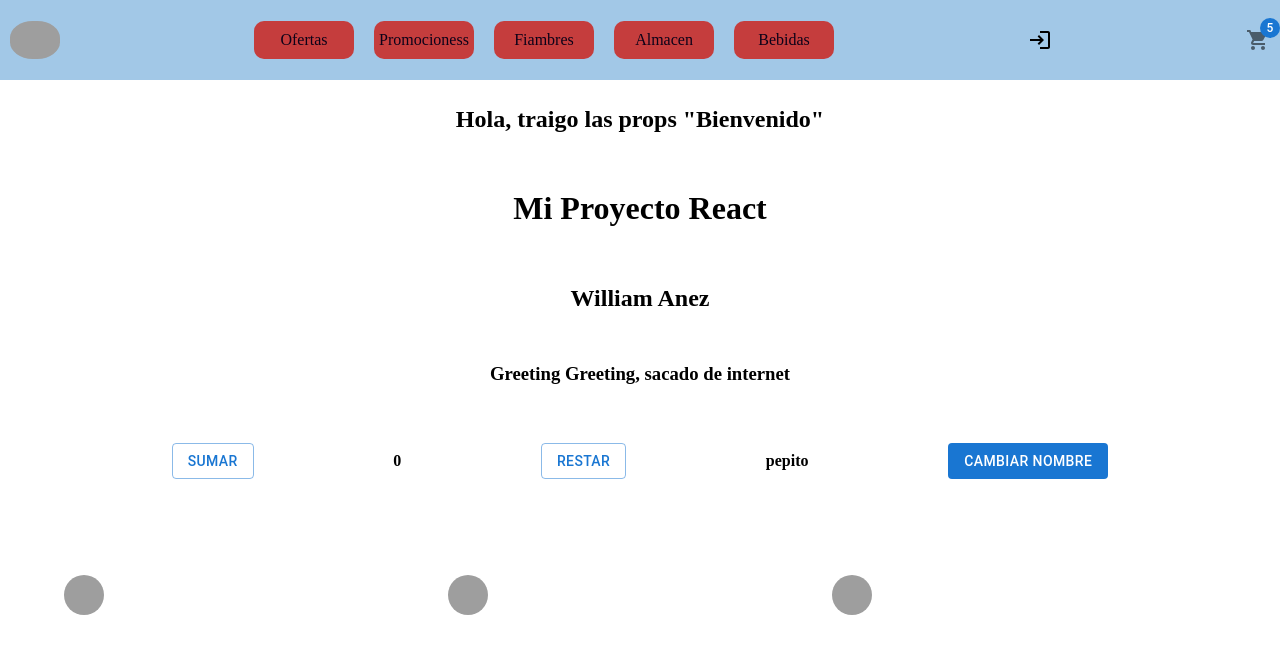
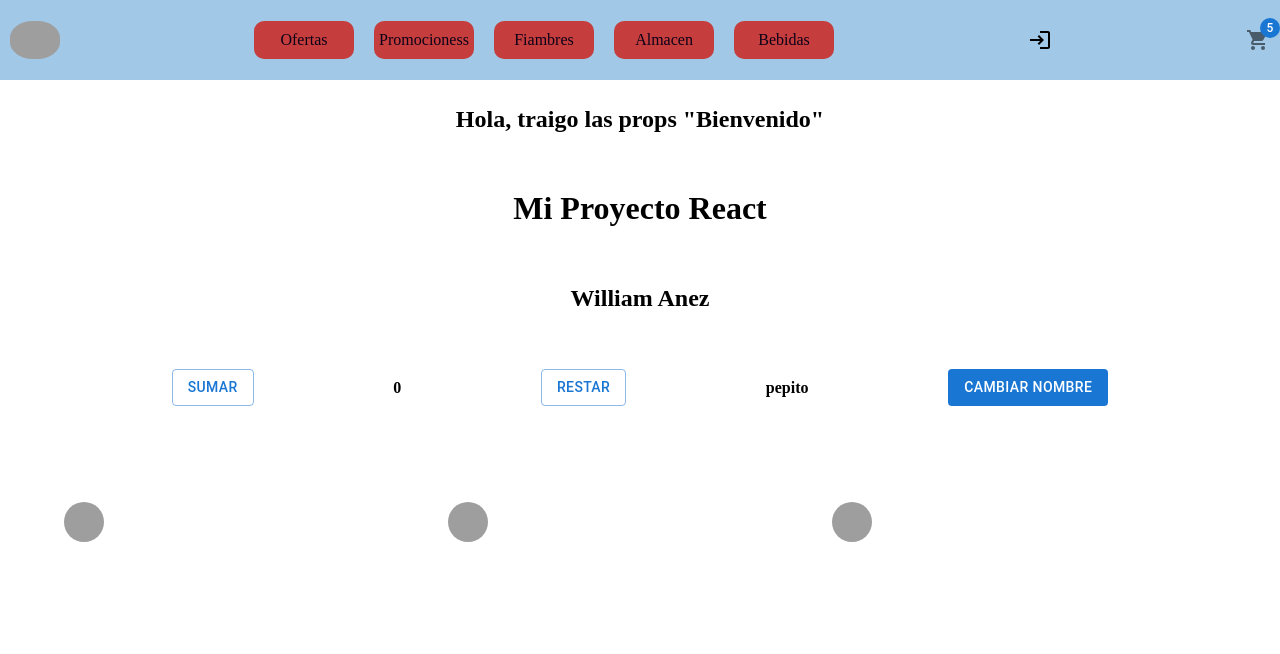
Before and after one commit to williamjoseanez/React-Proyecto-William-Anez, a React (Vite) app: page / in a window 1280 px wide. Shown: the top 654 px of the page. Built offline with nearby package versions, Linux system fonts and the light colour scheme; grey boxes are pictures that could not be loaded; the HTML template or start-up script is replaced by a standard one.

Commit message:
borrando greeting

```diff
--- a/src/App.jsx
+++ b/src/App.jsx
@@ -1,22 +1,17 @@
-import Greeting from "./components/common/Greeting/Greeting";
 import CounterContainer from "./components/common/counter/CounterContainer";
 import { Navbar } from "./components/layout/navbar/Navbar";
 import MaterialUi from "./components/materialUi/MaterialUi";
 import ItemListContainer from "./components/pages/itemListContainer/ItemListContainer";
 
 function App() {
-
   return (
     <>
       <Navbar />
       <ItemListContainer saludo={` "Bienvenido"`} />
-      <Greeting props={ "Greeting, sacado de internet"} />
       <CounterContainer />
       <MaterialUi />
-
     </>
   );
 }
 
-
 export default App;
--- a/src/components/common/Greeting/Greeting.jsx
+++ /dev/null
@@ -1,8 +0,0 @@
-
-const UserGreeting = ({ props }) => {
-    return <div>
-       <h3 className="center">Greeting {props}</h3>
-    </div>;
-};
-
-export default UserGreeting;
```
